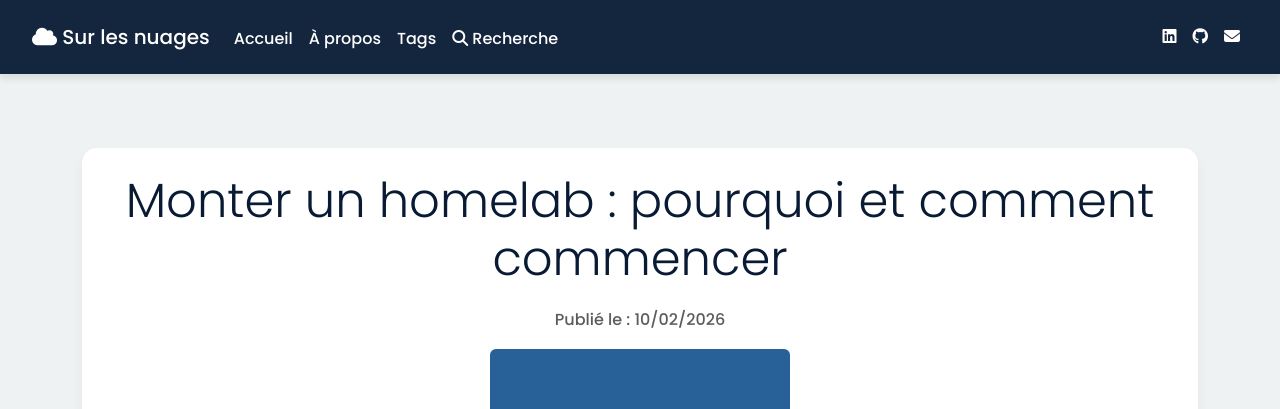
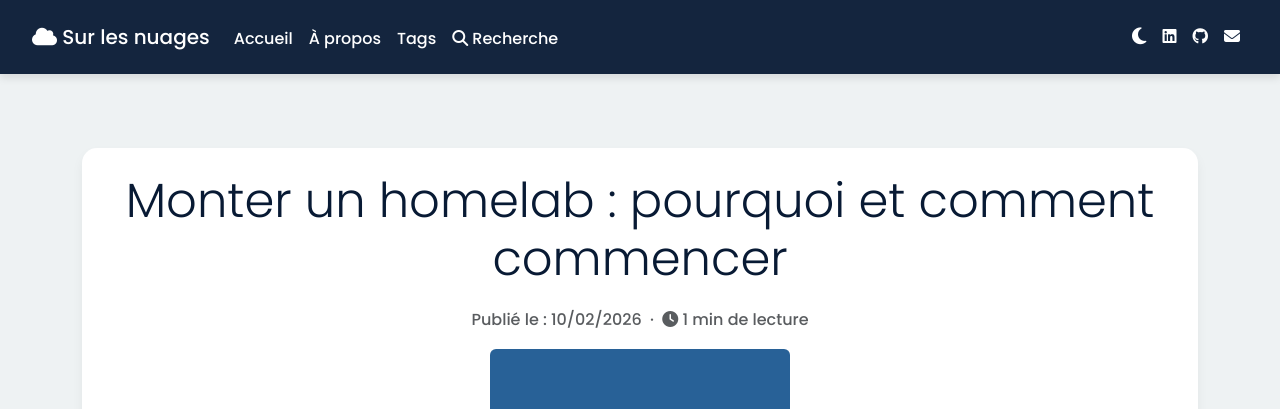
Before and after one commit to Arnaud-Ferriere/SurLesNuages, a Jekyll site: the page built from _posts/2026-02-10-homelab-pourquoi-comment.md, in a window 1280 px wide. Shown: the top 409 px of the page. Built offline with Jekyll 4.4.1, drawn with Linux system fonts in a browser that asks for light colours; nearby versions of some CDN libraries; some of the changed text lies outside the part shown.

Commit message:
Add major improvements: dark mode, pagination, reading time, related articles, RSS, 404
- Dark mode: CSS variables + toggle button in navbar + localStorage persistence
- Pagination: jekyll-paginate (6 posts/page) with nav controls
- Reading time: estimated on article cards and post header
- Related articles: shows up to 3 posts with matching tags
- RSS feed: jekyll-feed plugin + link in sidebar
- Custom 404 page: themed page with cloud icon
- Performance: defer JS scripts, fix duplicate Google Fonts, lazy loading images
- SEO: fix missing og-default image (now uses photo.webp)

Co-Authored-By: Claude Sonnet 4.6 <noreply@anthropic.com>

```diff
--- a/_config.yml
+++ b/_config.yml
@@ -11,6 +11,11 @@ permalink: /articles/:title/
 
 plugins:
   - jekyll-sitemap
+  - jekyll-feed
+  - jekyll-paginate
+
+paginate: 6
+paginate_path: "/page:num/"
 
 exclude:
   - README.md
--- a/_includes/back-to-top.html
+++ b/_includes/back-to-top.html
@@ -12,12 +12,29 @@
                 backToTopButton.classList.remove('show');
             }
         };
+        backToTopButton.onclick = function () {
+            window.scrollTo({ top: 0, behavior: 'smooth' });
+        };
 
-        backToTopButton.onclick = function () {
-            window.scrollTo({
-                top: 0,
-                behavior: 'smooth'
+        // Dark mode toggle
+        var toggle = document.getElementById('darkModeToggle');
+        var icon = document.getElementById('darkModeIcon');
+        function applyTheme(theme) {
+            document.documentElement.setAttribute('data-theme', theme);
+            if (icon) {
+                icon.className = theme === 'dark' ? 'fas fa-sun' : 'fas fa-moon';
+            }
+        }
+        // Sync icon with current theme
+        var currentTheme = document.documentElement.getAttribute('data-theme') || 'light';
+        applyTheme(currentTheme);
+
+        if (toggle) {
+            toggle.addEventListener('click', function () {
+                var next = document.documentElement.getAttribute('data-theme') === 'dark' ? 'light' : 'dark';
+                applyTheme(next);
+                localStorage.setItem('theme', next);
             });
-        };
+        }
     });
 </script>
--- a/_includes/navbar.html
+++ b/_includes/navbar.html
@@ -28,6 +28,11 @@
             </li>
         </ul>
         <ul class="navbar-nav ms-auto mt-2 mt-lg-0">
+            <li class="nav-item d-flex align-items-center">
+                <button class="dark-mode-toggle" id="darkModeToggle" aria-label="Basculer le mode sombre" title="Mode sombre">
+                    <i class="fas fa-moon" id="darkModeIcon" aria-hidden="true"></i>
+                </button>
+            </li>
             <li class="nav-item">
                 <a class="nav-link" href="https://www.linkedin.com/in/ferrierearnaud/" target="_blank"
                     title="LinkedIn" rel="noopener noreferrer">
--- a/_layouts/default.html
+++ b/_layouts/default.html
@@ -34,7 +34,7 @@
     {% if page.image %}
     <meta property="og:image" content="{{ page.image | absolute_url }}">
     {% else %}
-    <meta property="og:image" content="{{ '/assets/og-default.png' | absolute_url }}">
+    <meta property="og:image" content="{{ '/assets/photo.webp' | absolute_url }}">
     {% endif %}
 
     <!-- Twitter Card -->
@@ -44,7 +44,7 @@
     {% if page.image %}
     <meta name="twitter:image" content="{{ page.image | absolute_url }}">
     {% else %}
-    <meta name="twitter:image" content="{{ '/assets/og-default.png' | absolute_url }}">
+    <meta name="twitter:image" content="{{ '/assets/photo.webp' | absolute_url }}">
     {% endif %}
 
     <!-- JSON-LD (données structurées) -->
@@ -77,26 +77,34 @@
     </script>
     {% endif %}
 
+    <!-- Dark mode (avant le rendu pour éviter le flash) -->
+    <script>
+        (function() {
+            const saved = localStorage.getItem('theme');
+            if (saved === 'dark') document.documentElement.setAttribute('data-theme', 'dark');
+        })();
+    </script>
+
     <!-- Google Fonts -->
+    <link rel="preconnect" href="https://fonts.googleapis.com">
     <link href="https://fonts.googleapis.com/css2?family=Poppins:wght@300;500;700&display=swap" rel="stylesheet">
-    <link rel="preload" href="https://fonts.googleapis.com/css2?family=Poppins:wght@300;500;700&display=swap" as="style">
 
     <!-- Bootstrap CSS -->
     <link href="https://cdn.jsdelivr.net/npm/bootstrap@5.3.3/dist/css/bootstrap.min.css" rel="stylesheet"
         integrity="sha384-QWTKZyjpPEjISv5WaRU9OFeRpok6YctnYmDr5pNlyT2bRjXh0JMhjY6hW+ALEwIH" crossorigin="anonymous">
     <script src="https://cdn.jsdelivr.net/npm/bootstrap@5.3.3/dist/js/bootstrap.bundle.min.js"
         integrity="sha384-YvpcrYf0tY3lHB60NNkmXc5s9fDVZLESaAA55NDzOxhy9GkcIdslK1eN7N6jIeHz"
-        crossorigin="anonymous"></script>
+        crossorigin="anonymous" defer></script>
 
     <!-- Font Awesome -->
     <link rel="stylesheet" href="https://use.fontawesome.com/releases/v6.7.2/css/all.css">
-    <script src="https://kit.fontawesome.com/f1818ff38c.js" crossorigin="anonymous"></script>
+    <script src="https://kit.fontawesome.com/f1818ff38c.js" crossorigin="anonymous" defer></script>
 
     <!-- Custom CSS -->
-    <link rel="stylesheet" type="text/css" href="{{ '/index.css' | relative_url }}?v1.4">
+    <link rel="stylesheet" type="text/css" href="{{ '/index.css' | relative_url }}?v1.5">
 
     <!-- jQuery -->
-    <script src="https://code.jquery.com/jquery-3.6.0.min.js"></script>
+    <script src="https://code.jquery.com/jquery-3.6.0.min.js" defer></script>
 </head>
 
 <body>
--- a/_layouts/post.html
+++ b/_layouts/post.html
@@ -1,14 +1,17 @@
 ---
 layout: default
 ---
+
+{% assign words = content | number_of_words %}
+{% if words < 360 %}{% assign reading_time = 1 %}{% else %}{% assign reading_time = words | divided_by: 180 %}{% endif %}
 
 <article class="container mt-5">
     <div class="article-container p-4">
         <header class="text-center mb-4">
             <h1 class="display-5">{{ page.title }}</h1>
-            <p class="text-muted">Publié le : {{ page.date | date: "%d/%m/%Y" }}</p>
+            <p class="text-muted">Publié le : {{ page.date | date: "%d/%m/%Y" }} &nbsp;·&nbsp; <i class="fas fa-clock" aria-hidden="true"></i> {{ reading_time }} min de lecture</p>
             {% if page.image %}
-            <img src="{{ page.image | relative_url }}" class="img-fluid rounded mb-4" alt="{{ page.title }}">
+            <img src="{{ page.image | relative_url }}" class="img-fluid rounded mb-4" alt="{{ page.title }}" loading="lazy">
             {% endif %}
         </header>
 
@@ -33,3 +36,43 @@ layout: default
         {% endif %}
     </div>
 </article>
+
+{% assign related_posts = "" | split: "" %}
+{% for post in site.posts %}
+  {% unless post.url == page.url %}
+    {% assign common = 0 %}
+    {% for tag in post.tags %}
+      {% if page.tags contains tag %}
+        {% assign common = common | plus: 1 %}
+      {% endif %}
+    {% endfor %}
+    {% if common >= 1 %}
+      {% assign related_posts = related_posts | push: post %}
+    {% endif %}
+  {% endunless %}
+{% endfor %}
+{% assign related_posts = related_posts | slice: 0, 3 %}
+
+{% if related_posts.size > 0 %}
+<section class="container mt-4 mb-5">
+    <div class="section-header">
+        <h2 class="hover-underline-animation">Articles similaires</h2>
+    </div>
+    <div class="row">
+        {% for post in related_posts %}
+        <div class="col-md-4 mb-4">
+            <div class="card">
+                {% if post.image %}
+                <img src="{{ post.image | relative_url }}" class="card-img-top" alt="{{ post.title }}" loading="lazy">
+                {% endif %}
+                <div class="card-body">
+                    <h5 class="card-title">{{ post.title }}</h5>
+                    <p class="card-text">{{ post.excerpt | strip_html | truncate: 100 }}</p>
+                    <a href="{{ post.url | relative_url }}" class="btn btn-primary">Lire plus</a>
+                </div>
+            </div>
+        </div>
+        {% endfor %}
+    </div>
+</section>
+{% endif %}
--- a/index.css
+++ b/index.css
@@ -3,11 +3,94 @@
     --color-secondary: #003b82;
     --color-navbar-bg: rgba(8, 26, 52, 0.95);
     --color-background: #eef2f3;
+    --color-card-bg: #ffffff;
+    --color-text: #333;
+    --color-text-muted: #6c757d;
+    --color-border: #dee2e6;
     --font-main: 'Poppins', sans-serif;
     --spacing-base: 1rem;
     --border-radius: 15px;
     --box-shadow-light: 0 6px 12px rgba(0, 0, 0, 0.05);
     --box-shadow-hover: 0 10px 20px rgba(0, 0, 0, 0.1);
+  }
+
+  [data-theme="dark"] {
+    --color-primary: #c8d8f0;
+    --color-secondary: #7baaf7;
+    --color-navbar-bg: rgba(5, 12, 25, 0.98);
+    --color-background: #0f1923;
+    --color-card-bg: #162333;
+    --color-text: #d0dce8;
+    --color-text-muted: #8a9bb0;
+    --color-border: #2a3a4a;
+    --box-shadow-light: 0 6px 12px rgba(0, 0, 0, 0.3);
+    --box-shadow-hover: 0 10px 20px rgba(0, 0, 0, 0.5);
+  }
+
+  [data-theme="dark"] body {
+    color: var(--color-text);
+    background-color: var(--color-background);
+  }
+
+  [data-theme="dark"] .card {
+    background-color: var(--color-card-bg);
+    border-color: var(--color-border);
+    color: var(--color-text);
+  }
+
+  [data-theme="dark"] .card-title,
+  [data-theme="dark"] .card-text {
+    color: var(--color-text);
+  }
+
+  [data-theme="dark"] .text-muted {
+    color: var(--color-text-muted) !important;
+  }
+
+  [data-theme="dark"] .article-container {
+    background-color: var(--color-card-bg);
+    color: var(--color-text);
+  }
+
+  [data-theme="dark"] .list-group-item {
+    background-color: var(--color-card-bg);
+    border-color: var(--color-border);
+    color: var(--color-text);
+  }
+
+  [data-theme="dark"] .list-group-item a {
+    color: var(--color-secondary);
+  }
+
+  [data-theme="dark"] h1, [data-theme="dark"] h2,
+  [data-theme="dark"] h3, [data-theme="dark"] h4,
+  [data-theme="dark"] h5, [data-theme="dark"] p {
+    color: var(--color-text);
+  }
+
+  [data-theme="dark"] .section-header h1 {
+    color: var(--color-primary);
+  }
+
+  [data-theme="dark"] .alert-placeholder {
+    background-color: #1e2f45;
+    border-color: var(--color-secondary);
+    color: var(--color-text);
+  }
+
+  /* Bouton dark mode */
+  .dark-mode-toggle {
+    background: none;
+    border: none;
+    cursor: pointer;
+    font-size: 1.2rem;
+    padding: 0.25rem 0.5rem;
+    color: white;
+    transition: transform 0.3s ease;
+  }
+
+  .dark-mode-toggle:hover {
+    transform: rotate(20deg);
   }
 
   body {
```
Also changed, not shown: other parts of _includes/back-to-top.html (+1 -1 lines), 404.html (added, +17 -0 lines), _layouts/home.html (+41 -3 lines).
